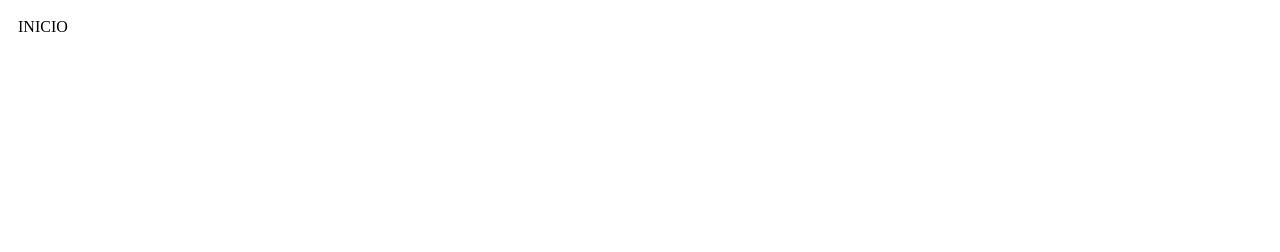
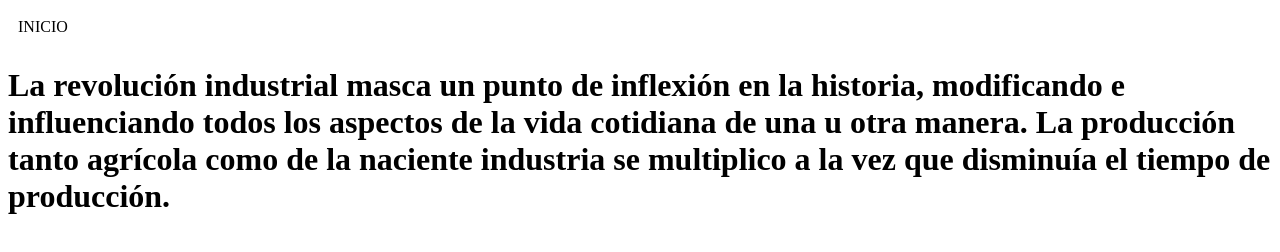
Before and after one commit to la1majo/Super-pagina, a plain HTML site: page religion2.html in a window 1280 px wide. Drawn offline with Linux system fonts and the light colour scheme.

Commit message:
Add files via upload

```diff
--- a/religion2.html
+++ b/religion2.html
@@ -8,6 +8,9 @@
 </head>
 <body>
     <div class="dropdown"><a href="index.html">INICIO</a></div>
-
+    <h1>La revolución industrial masca un punto de inflexión en la historia, modificando
+        e influenciando todos los aspectos de la vida cotidiana de una u otra manera.
+        La producción tanto agrícola como de la naciente industria se multiplico a la vez que
+        disminuía el tiempo de producción.
 </body>
 </html>
```
